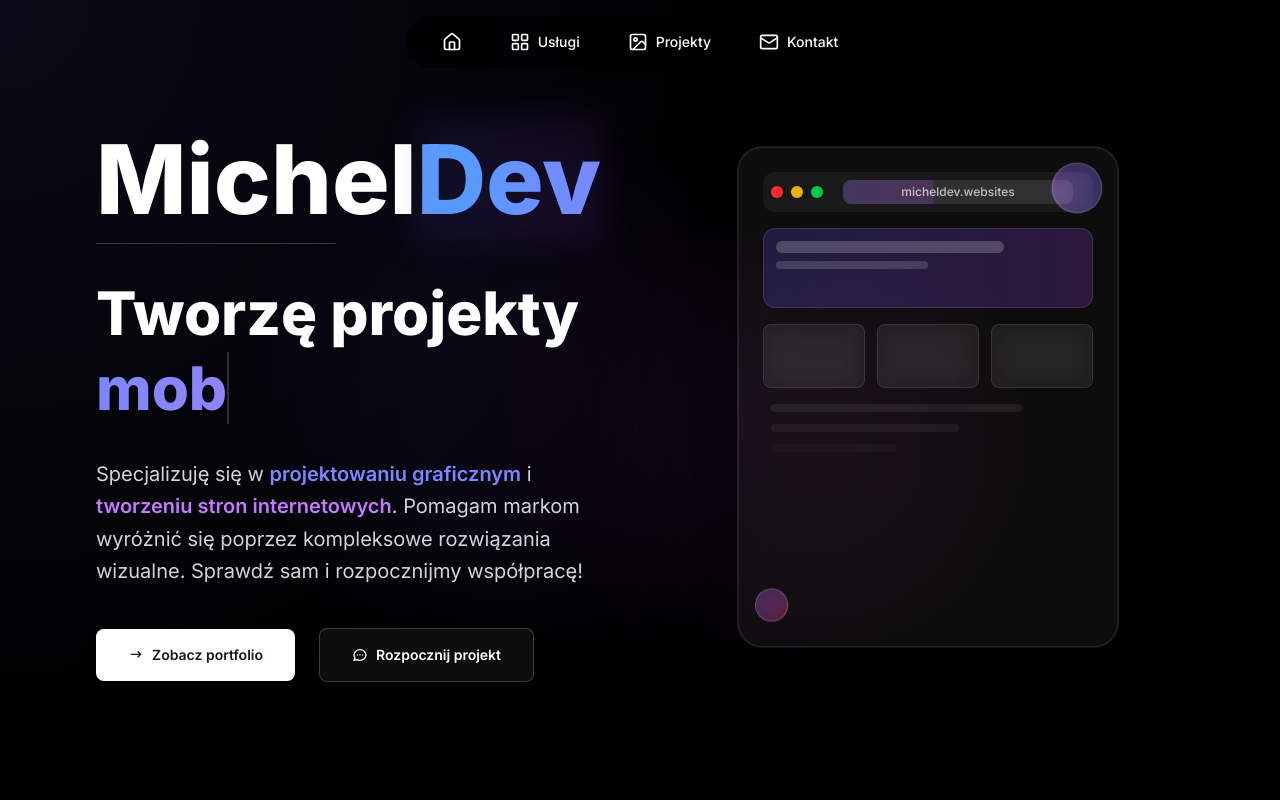
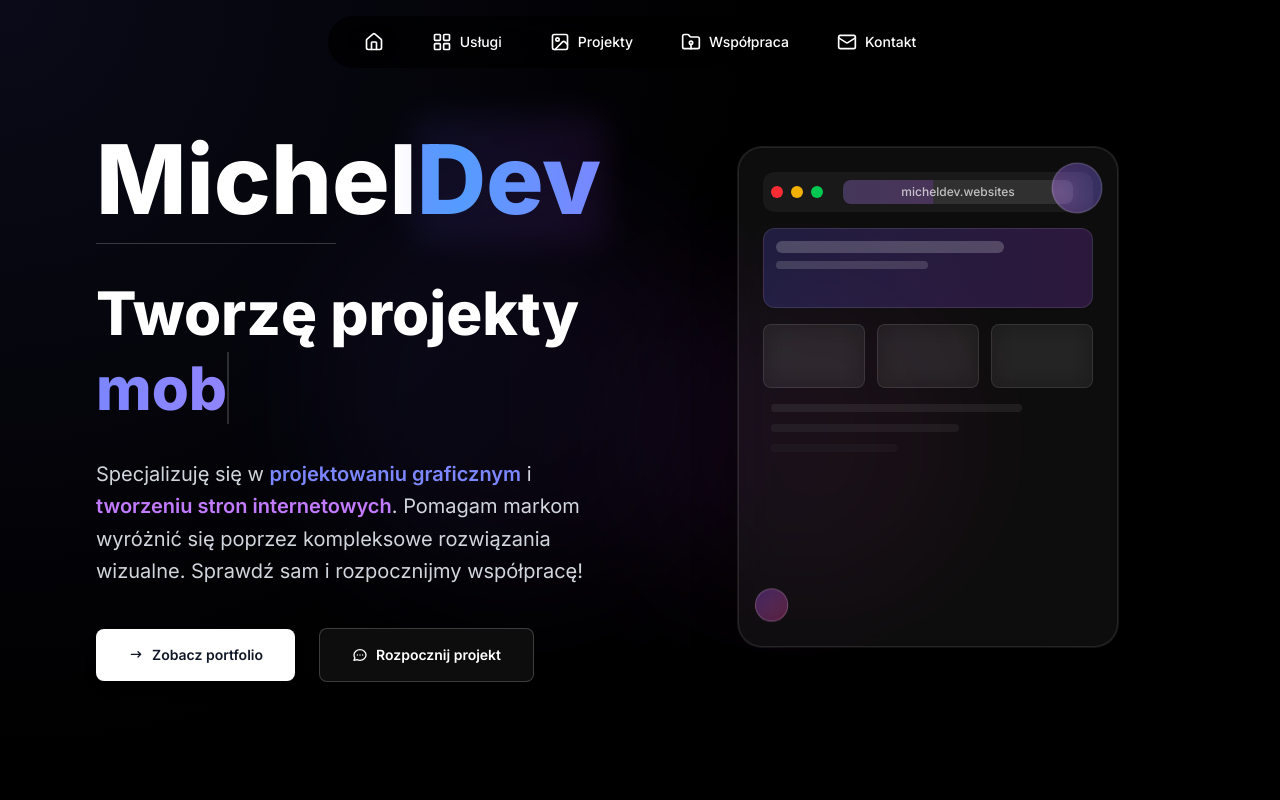
Before and after one commit to Lorexowy/micheldev-portfolio, a Next.js app: page / in a window 1280 px wide. Shown: the top 800 px of the page. Built offline with nearby package versions, Linux system fonts and the light colour scheme.

Commit message:
dodatek w navbar

```diff
--- a/src/components/Navbar.tsx
+++ b/src/components/Navbar.tsx
@@ -73,7 +73,7 @@ export default function Navbar() {
   // Automatyczne wykrywanie aktywnej sekcji podczas scrollowania
   useEffect(() => {
     const handleScroll = () => {
-      const sections: SectionId[] = ["hero", "uslugi", "projekty", "kontakt"]
+      const sections: SectionId[] = ["hero", "uslugi", "projekty", "wspolpraca", "kontakt"]
       const scrollPosition = window.scrollY + 150 // offset dla lepszego wykrywania
 
       // Sprawdź czy jesteśmy na górze strony
--- a/src/data/navigation.ts
+++ b/src/data/navigation.ts
@@ -1,5 +1,5 @@
 // src/data/navigation.ts
-import { Home, LayoutGrid, ImageIcon, Mail, MessageCircle } from "lucide-react"
+import { Home, LayoutGrid, ImageIcon, Mail, MessageCircle, FolderIcon, FolderRootIcon } from "lucide-react"
 import { NavLink } from '@/types'
 
 // Linki nawigacyjne
@@ -21,6 +21,12 @@ export const navLinks: NavLink[] = [
     label: "Projekty",
     icon: ImageIcon,
     ariaLabel: "Projekty"
+  },
+  {
+    targetId: "wspolpraca",
+    label: "Współpraca",
+    icon: FolderRootIcon,
+    ariaLabel: "Wspolpraca"
   },
   {
     targetId: "kontakt",
@@ -51,6 +57,12 @@ export const footerNavLinks: NavLink[] = [
     ariaLabel: "Projekty"
   },
   {
+    targetId: "wspolpraca",
+    label: "Współpraca",
+    icon: FolderRootIcon,
+    ariaLabel: "Wspolpraca"
+  },
+  {
     targetId: "kontakt",
     label: "Kontakt",
     icon: MessageCircle,
```
